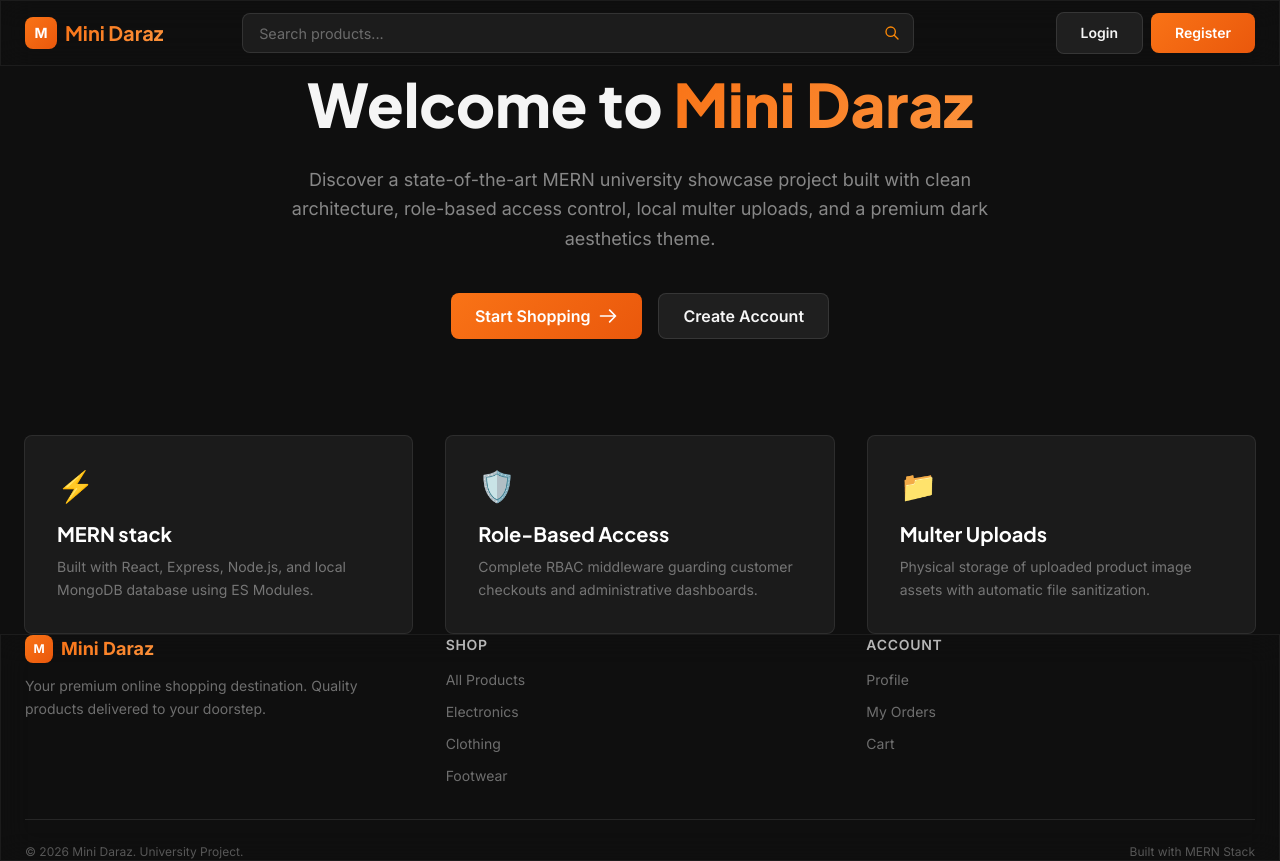
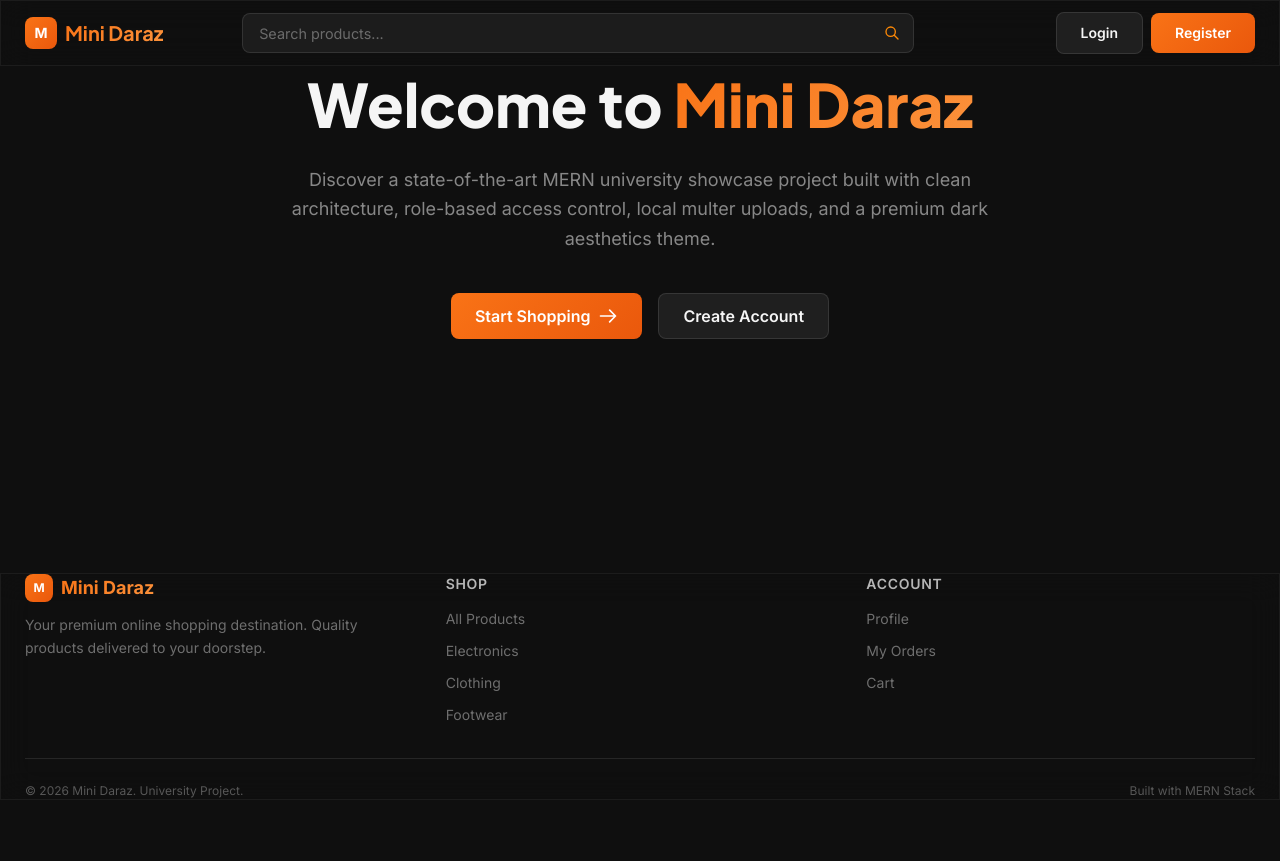
Before and after one commit to basantaduwal/mernProject, a React (Vite) app in the folder client/: page / in a window 1280 px wide. After the commit the page ends 800 px from the top, so only its background shows below. Built offline with nearby package versions, Linux system fonts and the light colour scheme; no server answers.

Commit message:
fixed the error with css

```diff
--- a/client/src/layouts/MainLayout.jsx
+++ b/client/src/layouts/MainLayout.jsx
@@ -157,7 +157,7 @@ const Navbar = () => {
 };
 
 const Footer = () => (
-  <footer className="glass-dark border-t border-white/[0.06] mt-auto">
+  <footer className="glass-dark border-t border-white/[0.06] mt-8">
     <div className="page-container py-10">
       <div className="grid grid-cols-1 md:grid-cols-3 gap-8">
         <div>
--- a/client/src/pages/Home.jsx
+++ b/client/src/pages/Home.jsx
@@ -26,33 +26,6 @@ const Home = () => {
           )}
         </div>
       </div>
-
-      {/* Feature cards Grid */}
-      <div className="grid grid-cols-1 md:grid-cols-3 gap-8 mt-24">
-        {[
-          {
-            title: 'MERN stack',
-            desc: 'Built with React, Express, Node.js, and local MongoDB database using ES Modules.',
-            icon: '⚡',
-          },
-          {
-            title: 'Role-Based Access',
-            desc: 'Complete RBAC middleware guarding customer checkouts and administrative dashboards.',
-            icon: '🛡️',
-          },
-          {
-            title: 'Multer Uploads',
-            desc: 'Physical storage of uploaded product image assets with automatic file sanitization.',
-            icon: '📁',
-          },
-        ].map((feat) => (
-          <div key={feat.title} className="glass p-8 rounded-lg border border-white/5 card-hover">
-            <span className="text-3xl mb-4 block">{feat.icon}</span>
-            <h3 className="font-display font-bold text-xl mb-2 text-white">{feat.title}</h3>
-            <p className="text-sm text-white/40 leading-relaxed">{feat.desc}</p>
-          </div>
-        ))}
-      </div>
     </div>
   );
 };
```
